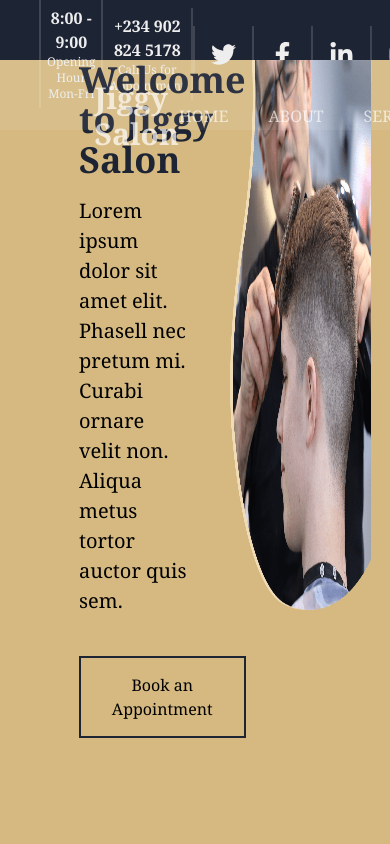
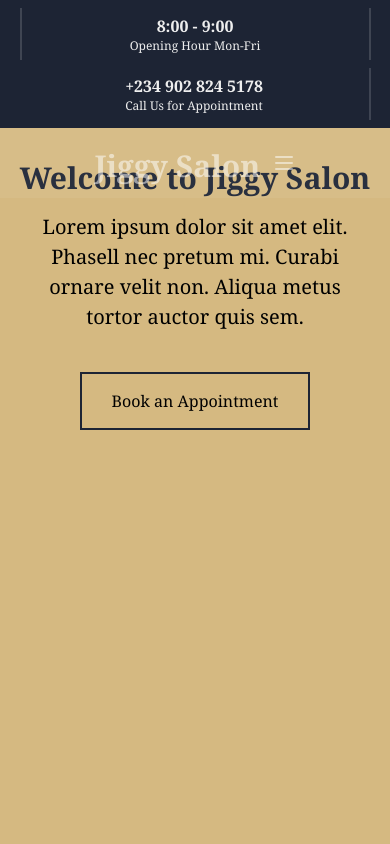
Before and after one commit to Hameedarh/Salon-reservation-system, a React (Vite) app: page / in a window 390 px wide. Shown: the top 844 px of the page. Built offline with nearby package versions, Linux system fonts and the light colour scheme.

Commit message:
chore:started responsivenes

```diff
--- a/package.json
+++ b/package.json
@@ -12,6 +12,7 @@
   "dependencies": {
     "@formspree/react": "^2.5.4",
     "axios": "^1.8.1",
+    "lucide-react": "^0.513.0",
     "react": "^18.2.0",
     "react-anchor-link-smooth-scroll": "^1.0.12",
     "react-dom": "^18.2.0",
--- a/src/components/HomeHeroSection.jsx
+++ b/src/components/HomeHeroSection.jsx
@@ -7,14 +7,14 @@ function HomeHeroSection() {
     <div class="bg-[#D5B981] h-screen">
       <section class="w-[90%] m-auto">
         <div class="w-full">
-          <div  class="flex justify-between flex-1">
+          <div  class=" flex flex-col md:flex-row justify-between flex-1">
             {/* first flex */}
-            <div class="flex flex-col justify-center items-center w-3/5 pl-[75px]">
+            <div class="flex flex-col justify-center items-center md:items-start text-center md:text-left w-full md:w-3/5 pl-0 md:pl-[75px] mt-8 md:mt-0">
               <div>
-                <h1 class="text-[#1d2434] text-4xl font-bold pb-4">
+                <h1 class="text-[#1d2434] text-3xl md:text-4xl font-bold pb-4">
                   Welcome to Jiggy Salon
                 </h1>
-                <p class="text-xl w-4/6 leading-normal">
+                <p class="text-xl md:w-4/6 w-full leading-normal">
                     Lorem ipsum dolor sit amet elit. Phasell nec pretum mi. Curabi ornare velit non. Aliqua metus tortor auctor quis sem.
                 </p>
                 <Link to='/contact'>
@@ -27,7 +27,7 @@ function HomeHeroSection() {
               </div>
             </div>
             {/* second flex */}
-            <div class="w-2/5">
+            <div class="w-2/5 hidden md:block">
               <img src={hero} alt='heropic' class="h-[550px] w-full"/>
             </div>
           </div>
--- a/src/components/HomeSecondSection.jsx
+++ b/src/components/HomeSecondSection.jsx
@@ -5,7 +5,7 @@ function HomeSecondSection() {
   return (
     <div id='about'>
         <div class="py-24">
-            <div class="w-[90%] m-auto flex justify-between px-[75px]">
+            <div class="w-[90%] m-auto flex flex-col md:flex-row justify-between px-[75px]">
                 <div class="basis-2/5">
                     <div class='relative'>
                         <div class="w-[385px] h-[466px] bg-[#1d2434]">
--- a/src/components/Navbar.jsx
+++ b/src/components/Navbar.jsx
@@ -1,12 +1,12 @@
 import React, { useEffect, useState } from 'react';
 import { Link } from "react-router-dom";
 import AnchorLink from "react-anchor-link-smooth-scroll";
-
-
+import { Menu, X } from 'lucide-react'; // Import hamburger and close icons
 
 function Navbar() {
 
-  const [scrolled, setScrolled] = useState(false);
+  const [scrolled, setScrolled] = useState(false);   // State to detect scroll
+  const [menuOpen, setMenuOpen] = useState(false);   // State to toggle mobile menu
 
   const handleScroll = () => {
     // Check if the window has been scrolled down
@@ -15,34 +15,35 @@ function Navbar() {
     console.log("Scrolled: ", offset > 0);
   };
 
+  // Add and clean up scroll listener
   useEffect(() => {
-    // Add scroll event listener
     window.addEventListener('scroll', handleScroll);
-
-    // Cleanup function to remove the listener on unmount
     return () => {
       window.removeEventListener('scroll', handleScroll);
     };
   }, []);
 
+  // Toggle mobile menu visibility
+  const toggleMenu = () => {
+    setMenuOpen(!menuOpen);
+  };
+
   return (
-    <div className={`h-[70px] w-full text-white animate-pulse ${scrolled ? 'bg-black fixed top-0 left-0 z-20' : 'bg-[#ffffff1a] absolute'}`}>
-      <div class="w-[90%] m-auto py-5 px-[75px]">
-        <div class="flex justify-between items-center">
-          {/* first flex */}
+    <div className={`h-[70px] w-full text-white animate-pulse ${scrolled ? 'bg-black fixed top-0 left-0 z-20' : 'bg-[#ffffff1a] absolute'} transition duration-300`}>
+      <div className="w-[90%] m-auto py-5 px-[75px]">
+        <div className="flex justify-between items-center">
+          {/* first flex - Logo */}
           <Link to='/'>
             <div>
-              <h2 class="font-bold text-3xl">Jiggy Salon</h2>
+              <h2 className="font-bold text-3xl">Jiggy Salon</h2>
             </div>
           </Link>
-          {/* second flex */}
 
-          <div class="flex justify-between items-center gap-10">
+          {/* second flex - Desktop menu */}
+          <div className="hidden lg:flex justify-between items-center gap-10">
             <Link to='/'>
               <div>
-                <a href="#">
                 <p>HOME</p>
-                </a>
               </div>
             </Link>
             <div>
@@ -52,12 +53,12 @@ function Navbar() {
             </div>
             <div>
               <AnchorLink href="#services">
-              <p>SERVICES</p>
+                <p>SERVICES</p>
               </AnchorLink>
             </div>
             <div>
               <AnchorLink href="#blog">
-              <p>BLOG</p>
+                <p>BLOG</p>
               </AnchorLink>
             </div>
             <Link to='/contact'>
@@ -66,10 +67,38 @@ function Navbar() {
               </div>
             </Link>
           </div>
+
+          {/* Hamburger icon - only visible on small screens */}
+          <div className="lg:hidden">
+            <button onClick={toggleMenu}>
+              {menuOpen ? <X className="w-6 h-6" /> : <Menu className="w-6 h-6" />}
+            </button>
+          </div>
         </div>
+
+        {/* Mobile menu - dropdown on small screens */}
+        {menuOpen && (
+          <div className="flex flex-col gap-4 mt-4 lg:hidden bg-black p-4 rounded-md">
+            <Link to='/' onClick={toggleMenu}>
+              <p>HOME</p>
+            </Link>
+            <AnchorLink href="#about" onClick={toggleMenu}>
+              <p>ABOUT</p>
+            </AnchorLink>
+            <AnchorLink href="#services" onClick={toggleMenu}>
+              <p>SERVICES</p>
+            </AnchorLink>
+            <AnchorLink href="#blog" onClick={toggleMenu}>
+              <p>BLOG</p>
+            </AnchorLink>
+            <Link to='/contact' onClick={toggleMenu}>
+              <p>CONTACT</p>
+            </Link>
+          </div>
+        )}
       </div>
     </div>
-  )
+  );
 }
 
-export default Navbar
+export default Navbar;
--- a/src/components/TopBar.jsx
+++ b/src/components/TopBar.jsx
@@ -1,48 +1,50 @@
-import React from 'react'
-import { FaFacebookF, FaInstagram, FaLinkedinIn, FaTwitter } from "react-icons/fa"
+import React from 'react';
+import { FaFacebookF, FaInstagram, FaLinkedinIn, FaTwitter } from "react-icons/fa";
 
 function TopBar() {
   return (
-    <div class="bg-[#1d2434] text-[#eeeeee] h-[60px]">
-      <div class="w-[80%] m-auto">
-        <div class="flex justify-between">
-          <div class="flex justify-center items-center">
-            <div class="flex flex-col justify-center items-center text-center border-x-2 border-solid border-[#ffffff26] p-1.5">
-              <h2 class="text-base font-semibold">8:00 - 9:00</h2>
-              <p class="text-xs">Opening Hour Mon-Fri</p>
+    <div className="bg-[#1d2434] text-[#eeeeee] h-auto py-2">
+      <div className="w-[90%] md:w-[80%] m-auto">
+        {/* Flex container with responsive direction and wrap */}
+        <div className="flex flex-col md:flex-row justify-between gap-2">
+
+          {/* first flex group */}
+          <div className="flex flex-col sm:flex-row justify-center items-center text-center gap-2 sm:gap-0">
+            {/* Opening hours */}
+            <div className="flex flex-col justify-center items-center border-x-2 border-solid border-[#ffffff26] p-1.5 w-full sm:w-auto">
+              <h2 className="text-base font-semibold">8:00 - 9:00</h2>
+              <p className="text-xs">Opening Hour Mon-Fri</p>
             </div>
-            <div class="flex flex-col justify-center items-center  text-center border-r-2 border-solid border-[#ffffff26] p-1.5">
-              <h2 class="text-base font-semibold"><a href='https://wa.me/9028245178'>+234 902 824 5178 </a></h2>
-              <p class="text-xs">Call Us for Appointment</p>
+
+            {/* Phone / Appointment */}
+            <div className="flex flex-col justify-center items-center border-r-2 border-solid border-[#ffffff26] p-1.5 w-full sm:w-auto">
+              <h2 className="text-base font-semibold">
+                <a href='https://wa.me/9028245178'>+234 902 824 5178</a>
+              </h2>
+              <p className="text-xs">Call Us for Appointment</p>
             </div>
           </div>
-          {/* the second flex part */}
-          <div class="flex justify-center items-center">
-            <div class="flex flex-col justify-center items-center border-x-2 border-solid border-[#ffffff26] p-4">
-              <a href='https://twitter.com/'>
-                <FaTwitter size={25}/>
-              </a>
+
+          {/* second flex group (social icons) */}
+          <div className="hidden md:flex justify-center items-center">
+            <div className="flex flex-col justify-center items-center border-x-2 border-solid border-[#ffffff26] p-4">
+              <a href='https://twitter.com/'><FaTwitter size={20} /></a>
             </div>
-            <div class="flex flex-col justify-center items-center border-r-2 border-solid border-[#ffffff26] p-4">
-              <a href='https://www.facebook.com/'>
-                <FaFacebookF size={25}/>
-              </a>
+            <div className="flex flex-col justify-center items-center border-r-2 border-solid border-[#ffffff26] p-4">
+              <a href='https://www.facebook.com/'><FaFacebookF size={20} /></a>
             </div>
-            <div class="flex flex-col justify-center items-center border-r-2 border-solid border-[#ffffff26] p-4">
-              <a href='https://www.linkedin.com/'>
-                <FaLinkedinIn size={25}/>
-              </a>
+            <div className="flex flex-col justify-center items-center border-r-2 border-solid border-[#ffffff26] p-4">
+              <a href='https://www.linkedin.com/'><FaLinkedinIn size={20} /></a>
             </div>
-            <div class="flex flex-col justify-center items-center border-r-2 border-solid border-[#ffffff26] p-4">
-              <a href='#'>
-                <FaInstagram size={25}/>
-              </a>
+            <div className="flex flex-col justify-center items-center border-r-2 border-solid border-[#ffffff26] p-4">
+              <a href='#'><FaInstagram size={20} /></a>
             </div>
           </div>
+
         </div>
       </div>
     </div>
-  )
+  );
 }
 
-export default TopBar
+export default TopBar;
```
Also changed, not shown: 2 other files (tests, documents, lock files or other folders).
